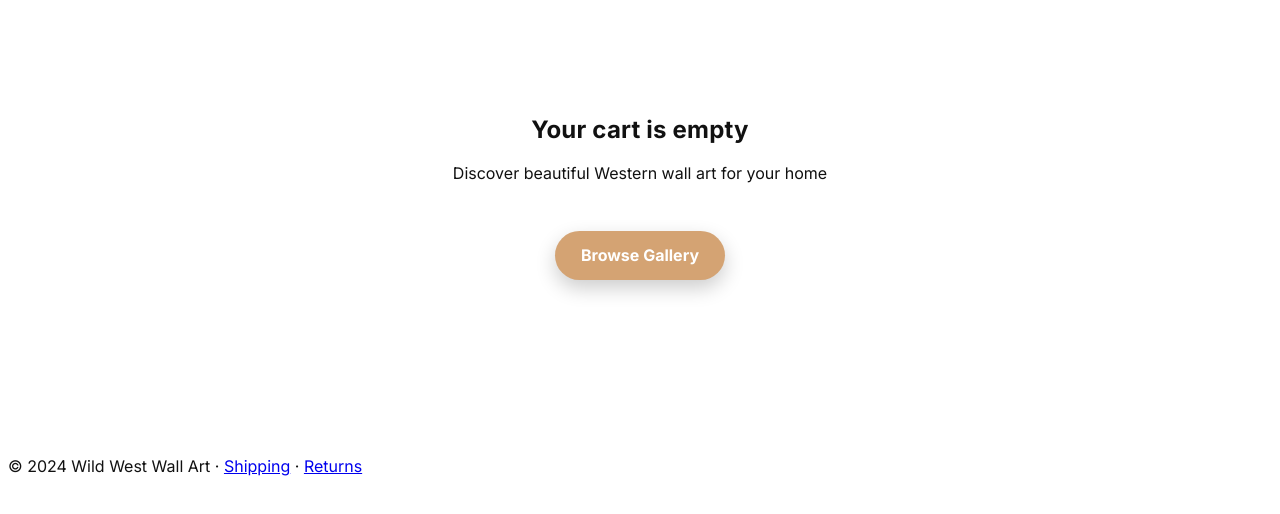
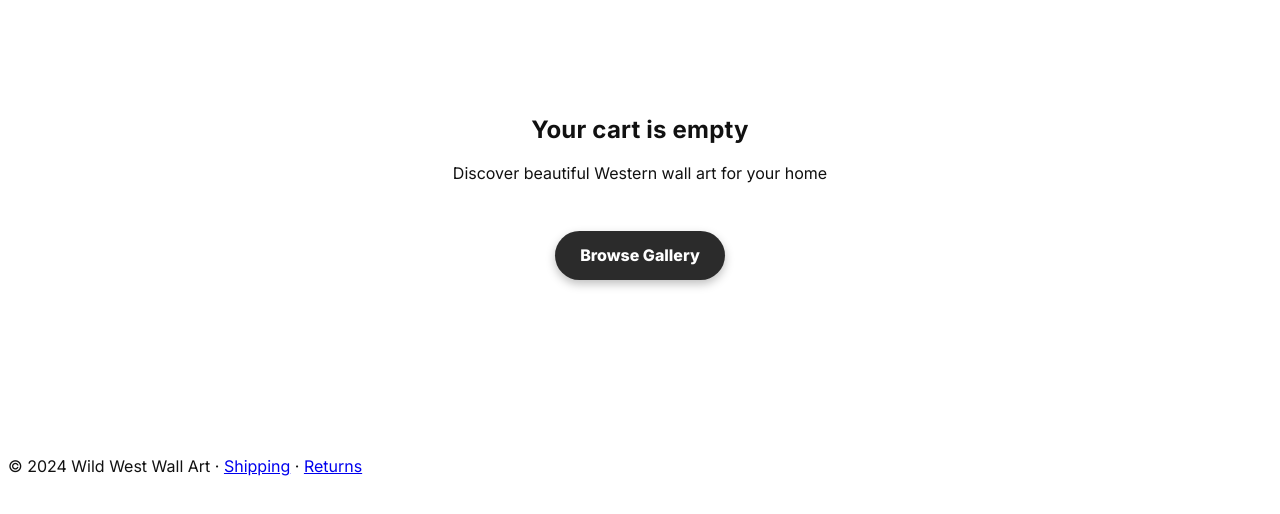
Before and after one commit to ryanoZphoto/wildwest, a plain HTML site: page cart.html in a window 1280 px wide. Shown: the part 192-706 px from the top of the page. Drawn offline with Linux system fonts and the light colour scheme; a script that the page names is missing.

Commit message:
Update button styles in styles.css and ProductDetail.js for improved aesthetics and user interaction. Changed background color and font weight for primary buttons, and refined hover effects to enhance visual feedback and consistency across the application.

```diff
--- a/src/components/ProductDetail.js
+++ b/src/components/ProductDetail.js
@@ -110,7 +110,7 @@ class ProductDetail {
             </div>
 
             <div class="action-buttons" id="action-buttons">
-              <button id="add-to-cart-btn" class="order-cta ${!this.product.inStock ? 'disabled' : ''}" style="width: 100%; margin-bottom: 1rem;" ${!this.product.inStock ? 'disabled' : ''}>
+              <button id="add-to-cart-btn" class="order-cta ${!this.product.inStock ? 'disabled' : ''}" style="width: 100%; margin-bottom: 1rem; background:#2b2b2b; color:#ffffff; border:none;" ${!this.product.inStock ? 'disabled' : ''}>
                 Add to Cart ($${this.product.prices[this.selectedFinish]['20x40']})</button>
               <button id="buy-now-btn" style="width: 100%; padding: 1rem; background: #fff; border: 2px solid #b06e33; color: #b06e33; border-radius: 999px; cursor: pointer; font-weight: 800; transition: all 0.2s ease;">
                 Buy Now ($${this.product.prices[this.selectedFinish]['20x40']})
--- a/styles.css
+++ b/styles.css
@@ -487,15 +487,15 @@ body.white-bg {
   display: inline-block;
   margin: 1.5rem auto 2.5rem;
   padding: 0.9rem 1.6rem;
-  background: var(--color-primary);
+  background: #2b2b2b;
   color: #fff;
   text-decoration: none;
-  font-weight: 700;
+  font-weight: 800;
   border-radius: 999px;
-  box-shadow: 0 8px 20px rgba(0,0,0,0.2);
-  transition: transform .2s ease, box-shadow .2s ease;
+  box-shadow: 0 4px 10px rgba(0,0,0,0.25);
+  transition: transform .2s ease, box-shadow .2s ease, background .2s ease;
 }
-.order-cta:hover { transform: translateY(-2px); box-shadow: 0 12px 28px rgba(0,0,0,0.25); }
+.order-cta:hover { transform: translateY(-2px); box-shadow: 0 12px 28px rgba(0,0,0,0.25); background:#1f1f1f; }
 .order-cta:active { transform: translateY(0); }
 
 /* Scroll reveal animations */
```
